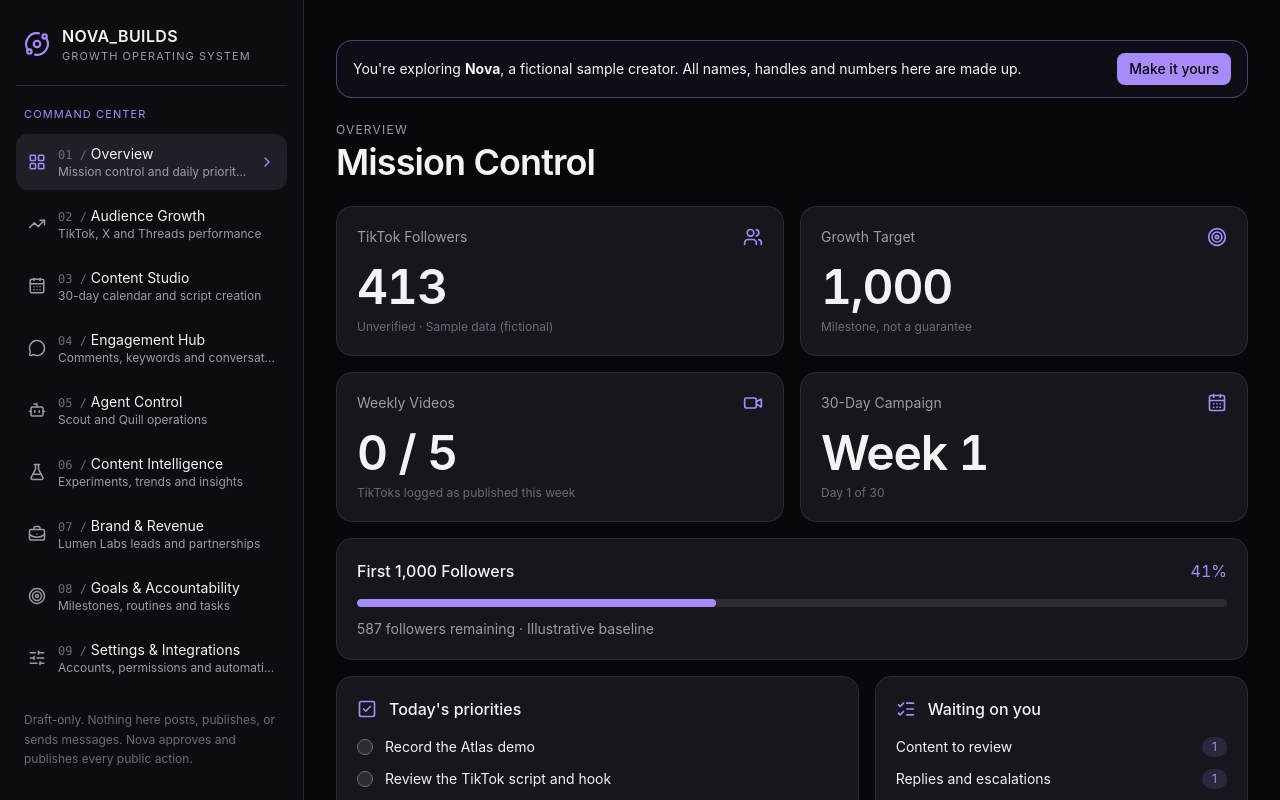
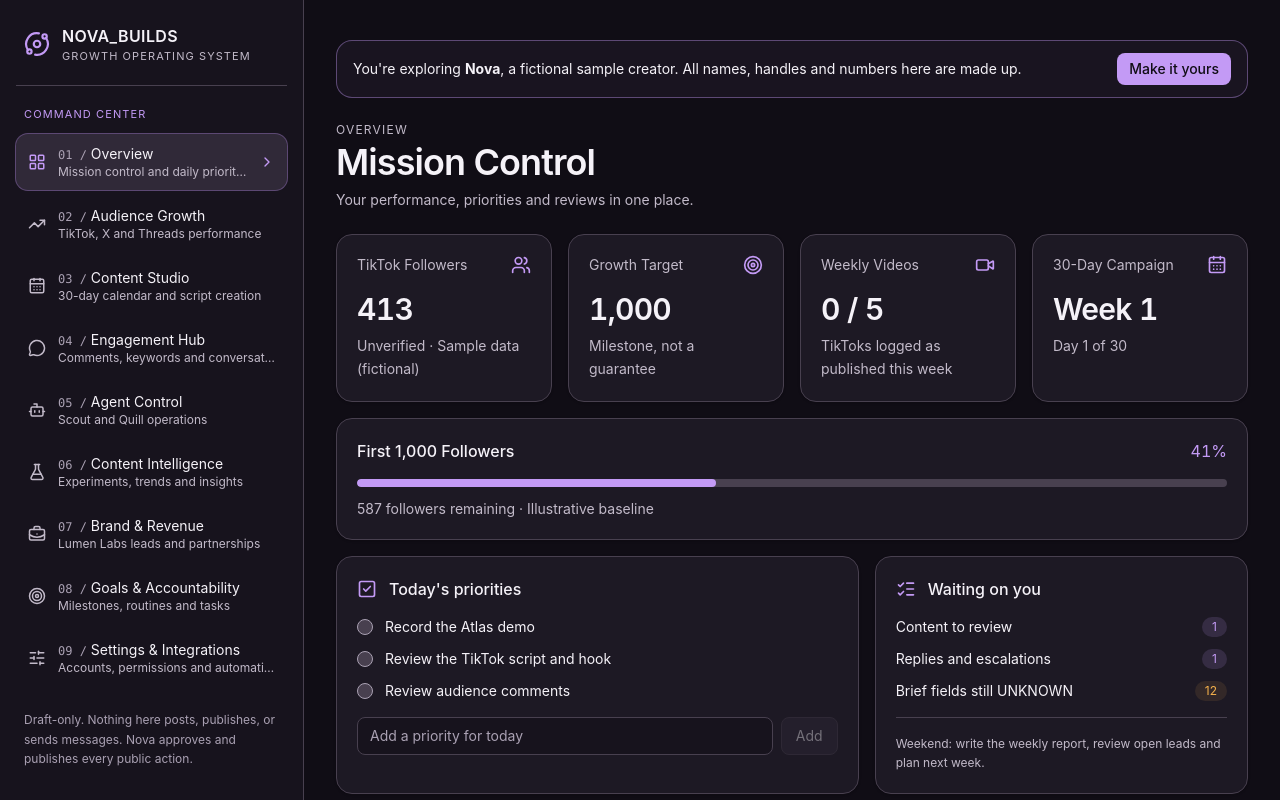
Before and after one commit to daylorza/growth-os-app, a Next.js app in the folder app/: page / in a window 1280 px wide. Shown: the top 800 px of the page. Built offline with nearby package versions, Linux system fonts and the light colour scheme.

Commit message:
Start Midnight Graphite dashboard refresh

```diff
--- a/app/src/app/globals.css
+++ b/app/src/app/globals.css
@@ -1,15 +1,15 @@
 @import 'tailwindcss';
 
 @theme {
-  --color-ink-950: #07080b;
-  --color-ink-900: #0c0d11;
-  --color-ink-800: #16171c;
-  --color-ink-700: #1f2027;
-  --color-ink-600: #2a2b33;
-  --color-fg: #f3f3f5;
-  --color-muted: #9b9ba7;
-  --color-faint: #6b6b78;
-  --color-accent: #a78bfa;
+  --color-ink-950: #100d15;
+  --color-ink-900: #17131d;
+  --color-ink-800: #1d1924;
+  --color-ink-700: #302938;
+  --color-ink-600: #48404f;
+  --color-fg: #f5f2f8;
+  --color-muted: #c2bac9;
+  --color-faint: #aaa1b3;
+  --color-accent: #c39af5;
   --color-accent-strong: #8b5cf6;
   --color-ok: #6ee7b7;
   --color-warn: #f5b14c;
--- a/app/src/components/Shell.tsx
+++ b/app/src/components/Shell.tsx
@@ -75,7 +75,7 @@ export default function Shell({ children }: { children: ReactNode }) {
             <div className="font-semibold tracking-wide">{brand}</div>
             <div className="text-[11px] tracking-widest text-muted uppercase">Growth Operating System</div>
           </div>
-          <button className="ml-auto text-muted lg:hidden" onClick={() => setNavOpen(false)} aria-label="Close menu">
+          <button className="ml-auto flex size-11 items-center justify-center text-muted lg:hidden" onClick={() => setNavOpen(false)} aria-label="Close menu">
             <X size={18} />
           </button>
         </div>
@@ -93,7 +93,7 @@ export default function Shell({ children }: { children: ReactNode }) {
                 aria-current={active ? 'page' : undefined}
                 className={cx(
                   'group flex items-center gap-3 rounded-xl px-3 py-2.5 transition-colors',
-                  active ? 'bg-ink-700' : 'hover:bg-ink-800',
+                  active ? 'bg-ink-700 ring-1 ring-accent/40' : 'hover:bg-ink-800',
                 )}
               >
                 <r.icon size={18} className={active ? 'text-accent' : 'text-muted group-hover:text-fg'} />
@@ -127,7 +127,7 @@ export default function Shell({ children }: { children: ReactNode }) {
 
       <div className="min-w-0">
         <div className="sticky top-0 z-20 flex items-center gap-3 border-b border-ink-600 bg-ink-950/90 px-4 py-3 backdrop-blur lg:hidden">
-          <button onClick={() => setNavOpen(true)} aria-label="Open menu" className="text-muted">
+          <button onClick={() => setNavOpen(true)} aria-label="Open menu" className="flex size-11 items-center justify-center text-muted">
             <Menu size={20} />
           </button>
           <span className="text-sm font-medium">{route.label}</span>
--- a/app/src/components/ui.tsx
+++ b/app/src/components/ui.tsx
@@ -14,7 +14,7 @@ import {
 import { cx } from '../lib/cx'
 
 export function Card({ className, children }: { className?: string; children: ReactNode }) {
-  return <section className={cx('rounded-2xl border border-ink-600 bg-ink-800 p-5', className)}>{children}</section>
+  return <section className={cx('rounded-2xl border border-ink-600 bg-ink-800 p-5 shadow-sm shadow-black/10', className)}>{children}</section>
 }
 
 export function CardTitle({ icon, children, right }: { icon?: ReactNode; children: ReactNode; right?: ReactNode }) {
@@ -186,8 +186,8 @@ export function Stat({ label, value, icon, note }: { label: string; value: React
         <span>{label}</span>
         {icon && <span className="text-accent">{icon}</span>}
       </div>
-      <div className="mt-4 text-4xl font-semibold tracking-tight tabular-nums sm:text-5xl">{value}</div>
-      {note && <div className="mt-2 text-xs text-faint">{note}</div>}
+      <div className="mt-4 text-3xl font-semibold tracking-tight tabular-nums">{value}</div>
+      {note && <div className="mt-2 text-sm leading-relaxed text-muted">{note}</div>}
     </Card>
   )
 }
--- a/app/src/modules/Overview.tsx
+++ b/app/src/modules/Overview.tsx
@@ -45,9 +45,9 @@ export default function Overview() {
 
   return (
     <>
-      <PageHeader eyebrow="Overview" title="Mission Control" />
+      <PageHeader eyebrow="Overview" title="Mission Control">Your performance, priorities and reviews in one place.</PageHeader>
 
-      <div className="grid gap-4 sm:grid-cols-2">
+      <div className="grid gap-4 sm:grid-cols-2 xl:grid-cols-4">
         <Stat
           label="TikTok Followers"
           icon={<Users size={20} />}
```
Also changed, not shown: 1 other file (tests, documents, lock files or other folders).
